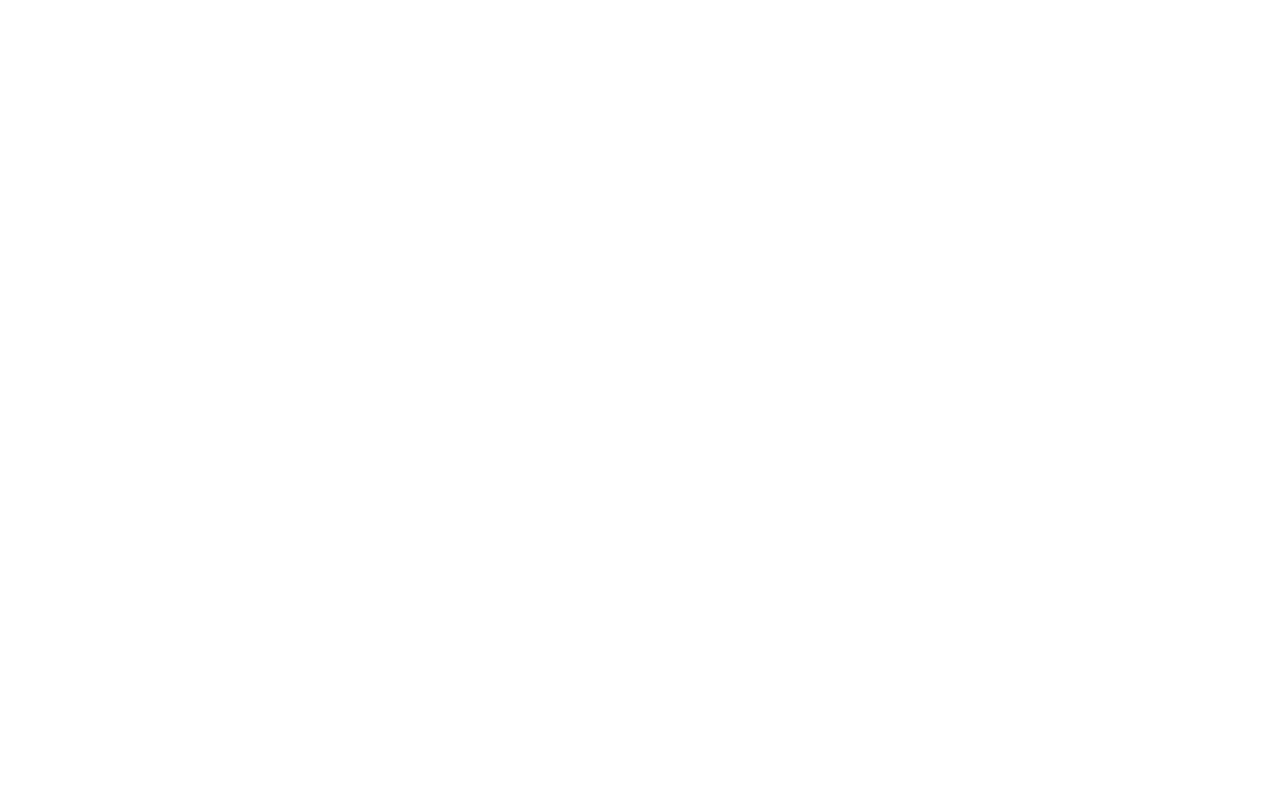
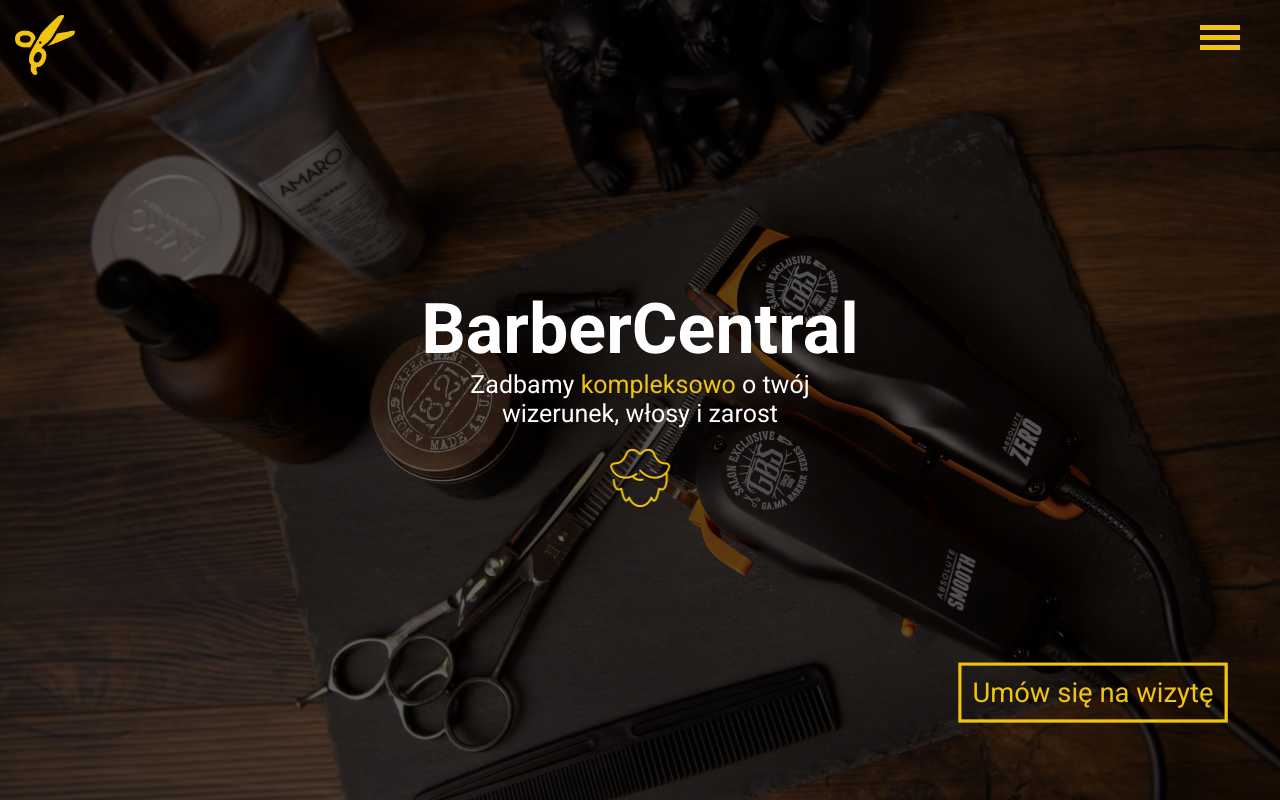
Before and after one commit to pawel4985/Witryna-Barber, a PHP site: page / in a window 1280 px wide. Before the commit the page is empty. Run offline with PHP 8.4, Linux system fonts and the light colour scheme.

Commit message:
header desktop without menu

```diff
--- a/index.php
+++ b/index.php
@@ -5,14 +5,29 @@
     <meta charset="UTF-8">
     <meta http-equiv="X-UA-Compatible" content="IE=edge">
     <meta name="viewport" content="width=device-width, initial-scale=1.0">
+    <link rel="preconnect" href="https://fonts.googleapis.com">
+    <link rel="preconnect" href="https://fonts.gstatic.com" crossorigin>
+    <link href="https://fonts.googleapis.com/css2?family=Roboto:wght@400;700&display=swap" rel="stylesheet">
     <link rel="stylesheet" href="style.css">
+    <script src="main.js" defer></script>
     <title>Barber central</title>
 </head>
 
 <body>
-
-
-    <script src="main.js"></script>
+    <header>
+        <img src="img/scissors.png" alt="logo-nożyczki" class="logo">
+        <div class="hamburger">
+            <span class="ham"></span>
+            <span class="ham"></span>
+            <span class="ham"></span>
+        </div>
+        <div class="content">
+            <h1>BarberCentral</h1>
+            <p>Zadbamy<span class="yellow"> kompleksowo </span>o twój<br> wizerunek, włosy i zarost</p>
+            <img src="img/beard.png" alt="broda ikonka" class="header_logo">
+        </div>
+        <a href="" class="visit">Umów się na wizytę</a>
+    </header>
 </body>
 
 </html>
--- a/main.js
+++ b/main.js
@@ -0,0 +1,6 @@
+//hamburger menu animacja po kliknięciu
+document.querySelector("header .hamburger").addEventListener("click",()=>{
+    for(i=0;i<3;i++){
+        document.getElementsByClassName('ham')[i].classList.toggle("active")
+    }
+})
--- a/style.css
+++ b/style.css
@@ -0,0 +1,114 @@
+* {
+    margin: 0;
+    padding: 0;
+    box-sizing: border-box;
+}
+
+header {
+    position: relative;
+    height: 100vh;
+    background-image: url("img/bg.jpg");
+    background-size: cover;
+}
+
+header::before {
+    content: "";
+    display: block;
+    height: 100%;
+    width: 100%;
+    background-color: black;
+    opacity: 0.6;
+}
+
+header .logo {
+    display: block;
+    width: 60px;
+    position: absolute;
+    top: 15px;
+    left: 15px;
+}
+
+header .content {
+    font-family: Roboto;
+    position: absolute;
+    top: 50%;
+    left: 50%;
+    transform: translate(-50%, -50%);
+    color: white;
+    text-align: center;
+}
+
+header .content h1 {
+    font-size: 70px;
+}
+
+header .content p {
+    font-size: 25px;
+}
+
+header .content img {
+    margin-top: 20px;
+}
+
+header a.visit {
+    border: 3px solid #F1C40F;
+    padding: 10px;
+    font-size: 25px;
+    font-family: roboto;
+    position: absolute;
+    bottom: 10%;
+    right: 5%;
+    text-decoration: none;
+    color: #F1C40F;
+    animation: pulse 1s infinite alternate;
+}
+
+header a.visit:hover {
+    animation: none;
+}
+
+.yellow {
+    color: #F1C40F;
+}
+
+@keyframes pulse {
+    0% {
+        transform: scale(1);
+    }
+
+    80% {
+        transform: scale(1.1);
+    }
+
+    100% {
+        transform: scale(1.1);
+    }
+}
+
+header .hamburger {
+    cursor: pointer;
+    position: fixed;
+    top: 20px;
+    right: 40px;
+}
+
+header .hamburger span {
+    transition: 0.4s;
+    display: block;
+    width: 40px;
+    height: 5px;
+    background-color: #F1C40F;
+    margin: 5px 0;
+}
+
+header .hamburger span.active:nth-of-type(2) {
+    opacity: 0;
+}
+
+header .hamburger span.active:nth-of-type(1) {
+    transform: rotate(-45deg) translate(-6px, 6px);
+}
+
+header .hamburger span.active:nth-of-type(3) {
+    transform: rotate(45deg) translate(-8px, -8px);
+}
```
Also changed, not shown: img/beard.png (added), img/bg.jpg (added), img/hair.png (added), img/icons8-menu-100.png (added), img/icons8-old-man-100 (1).png (added), img/icons8-old-man-100.png (added), img/pixlr-bg-result.png (added), img/scissors.png (added), img/team1.jpg (added), img/team2.jpg (added), img/team3.jpg (added).
